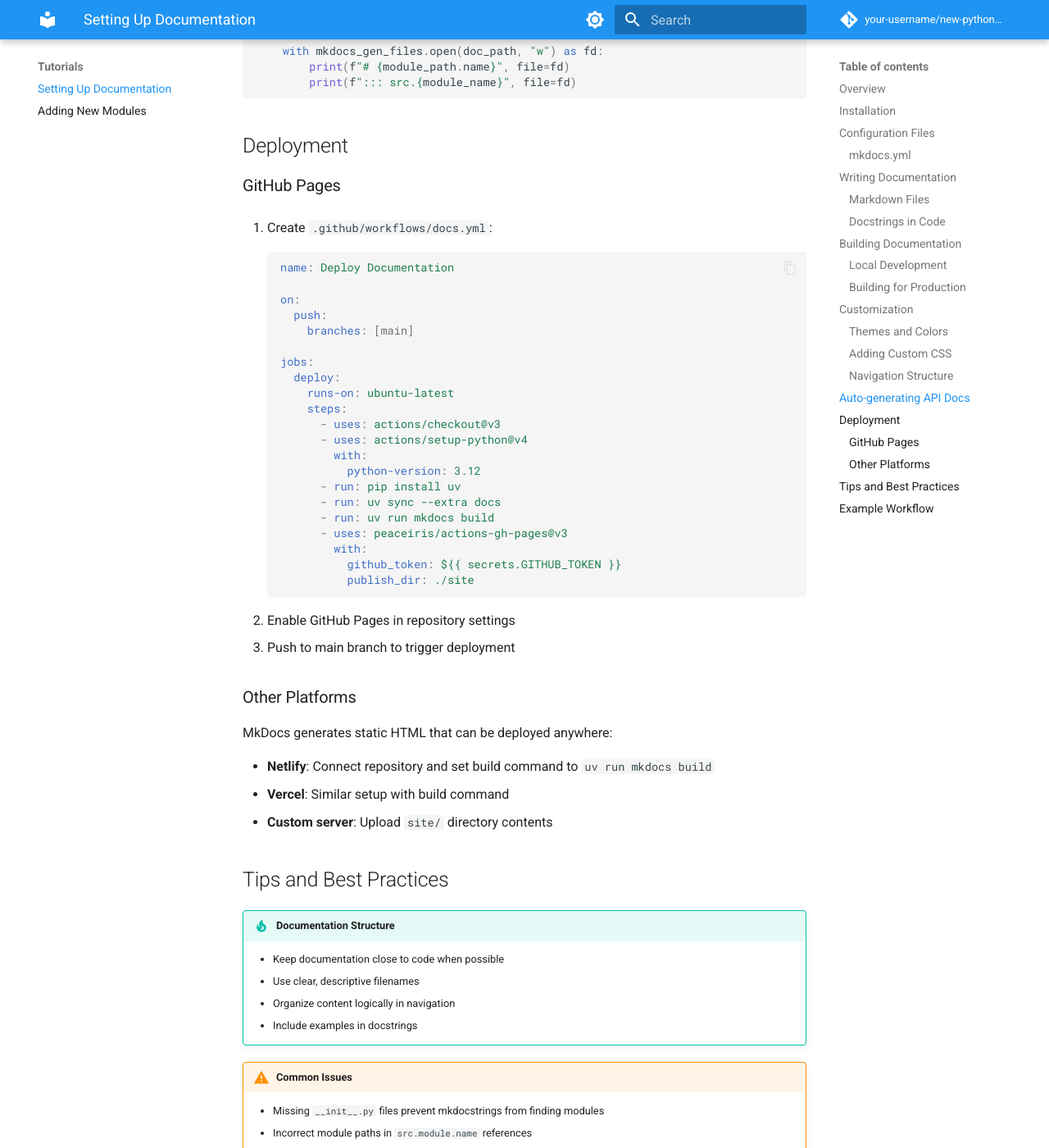
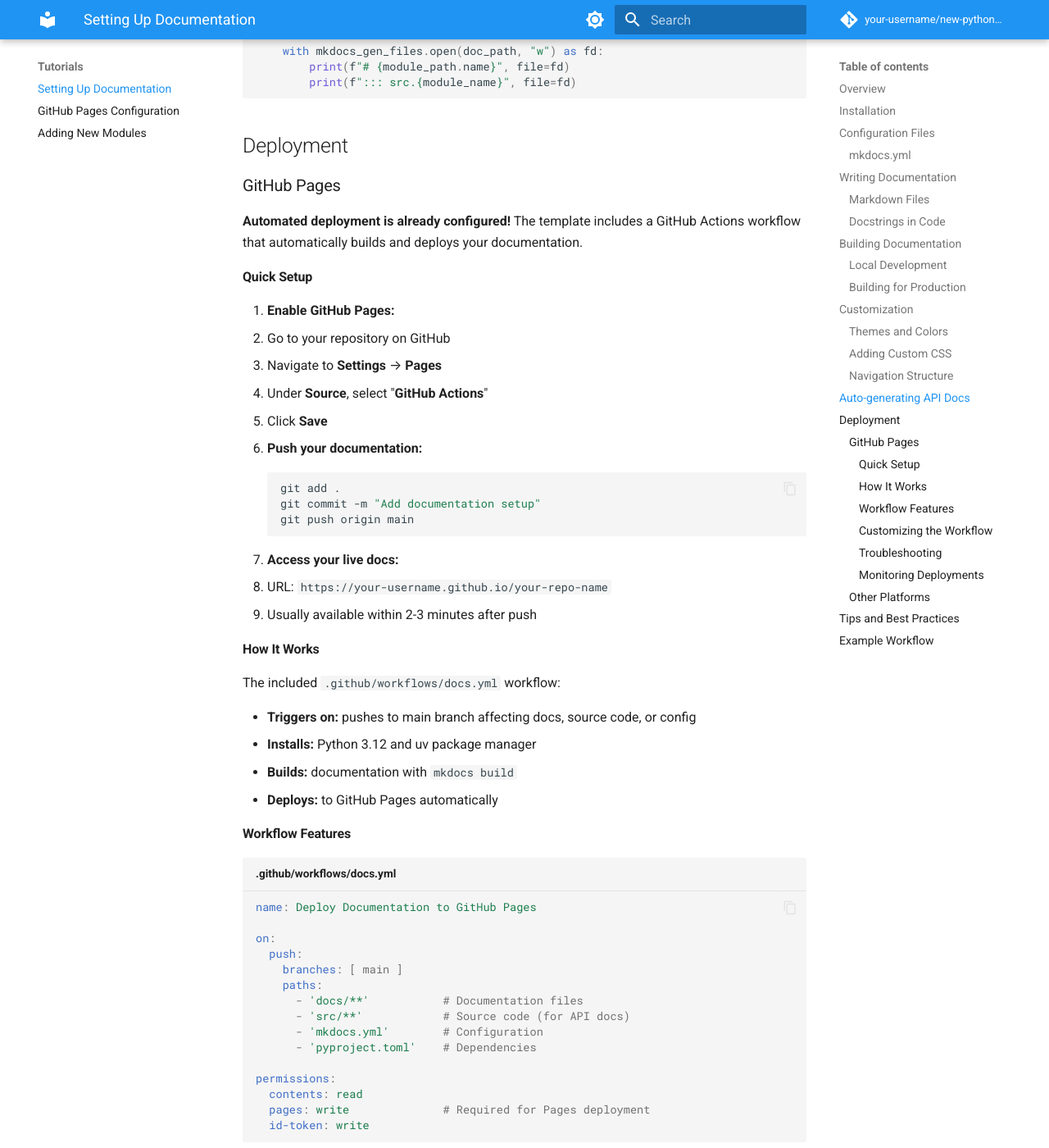
Before and after one commit to liam-hsieh/new-python-repo, an MkDocs documentation site: the page built from docs/tutorials/docs-setup.md, in a window 1280 px wide and 1400 px high, scrolled down 4954 px. Shown: the whole window at 82% size. Built offline with MkDocs 1.6.1 and Material for MkDocs 9.7.7, drawn with Linux system fonts in a browser that asks for light colours; comment, search, counter and statistics services are not loaded; some of the changed text lies outside the part shown.

Commit message:
Setup documentation with configurable GitHub Pages

````diff
--- a/docs/tutorials/docs-setup.md
+++ b/docs/tutorials/docs-setup.md
@@ -230,33 +230,103 @@ for path in sorted(src_dir.rglob("*.py")):
 
 ### GitHub Pages
 
-1. Create `.github/workflows/docs.yml`:
-   ```yaml
-   name: Deploy Documentation
+**Automated deployment is already configured!** The template includes a GitHub Actions workflow that automatically builds and deploys your documentation.
 
-   on:
-     push:
-       branches: [main]
+#### Quick Setup
 
-   jobs:
-     deploy:
-       runs-on: ubuntu-latest
-       steps:
-         - uses: actions/checkout@v3
-         - uses: actions/setup-python@v4
-           with:
-             python-version: 3.12
-         - run: pip install uv
-         - run: uv sync --extra docs
-         - run: uv run mkdocs build
-         - uses: peaceiris/actions-gh-pages@v3
-           with:
-             github_token: ${{ secrets.GITHUB_TOKEN }}
-             publish_dir: ./site
+1. **Enable GitHub Pages:**
+   - Go to your repository on GitHub
+   - Navigate to **Settings** → **Pages**
+   - Under **Source**, select "**GitHub Actions**"
+   - Click **Save**
+
+2. **Push your documentation:**
+   ```bash
+   git add .
+   git commit -m "Add documentation setup"
+   git push origin main
    ```
 
-2. Enable GitHub Pages in repository settings
-3. Push to main branch to trigger deployment
+3. **Access your live docs:**
+   - URL: `https://your-username.github.io/your-repo-name`
+   - Usually available within 2-3 minutes after push
+
+#### How It Works
+
+The included `.github/workflows/docs.yml` workflow:
+
+- **Triggers on:** pushes to main branch affecting docs, source code, or config
+- **Installs:** Python 3.12 and uv package manager
+- **Builds:** documentation with `mkdocs build`
+- **Deploys:** to GitHub Pages automatically
+
+#### Workflow Features
+
+```yaml title=".github/workflows/docs.yml"
+name: Deploy Documentation to GitHub Pages
+
+on:
+  push:
+    branches: [ main ]
+    paths:
+      - 'docs/**'           # Documentation files
+      - 'src/**'            # Source code (for API docs)
+      - 'mkdocs.yml'        # Configuration
+      - 'pyproject.toml'    # Dependencies
+
+permissions:
+  contents: read
+  pages: write              # Required for Pages deployment
+  id-token: write
+```
+
+#### Customizing the Workflow
+
+To modify deployment behavior, edit `.github/workflows/docs.yml`:
+
+**Change trigger branches:**
+```yaml
+on:
+  push:
+    branches: [ main, develop ]  # Add more branches
+```
+
+**Add manual trigger:**
+```yaml
+on:
+  push:
+    branches: [ main ]
+  workflow_dispatch:             # Enables manual run
+```
+
+**Different Python version:**
+```yaml
+- name: Set up Python
+  uses: actions/setup-python@v4
+  with:
+    python-version: '3.11'      # Change version
+```
+
+#### Troubleshooting
+
+**Build fails?**
+- Check the Actions tab in your GitHub repository
+- Common issues: missing dependencies, broken links, invalid markdown
+
+**Pages not updating?**
+- Ensure GitHub Pages source is set to "GitHub Actions"
+- Check if the workflow is enabled in Actions tab
+- Verify the workflow file is in `.github/workflows/`
+
+**Custom domain?**
+- Add a `CNAME` file to your `docs/` directory with your domain
+- Configure DNS to point to GitHub Pages
+
+#### Monitoring Deployments
+
+- **Actions tab**: See build logs and status
+- **Environments**: View deployment history under repository settings
+- **Commit status**: Green checkmark indicates successful deployment
 
 ### Other Platforms
 
--- a/mkdocs.yml
+++ b/mkdocs.yml
@@ -43,6 +43,7 @@ nav:
     - Demo Sub App: api/demo-sub-app.md
   - Tutorials:
     - Setting Up Documentation: tutorials/docs-setup.md
+    - GitHub Pages Configuration: tutorials/github-pages-config.md
     - Adding New Modules: tutorials/adding-modules.md
 
 plugins:
````
Also changed, not shown: README.md (+63 -9 lines), check_config.py (added, +62 -0 lines), docs/getting-started/demos.md (+8 -8 lines), docs/getting-started/import-patterns.md (+4 -4 lines), docs/github-pages-setup.md (added, +91 -0 lines), docs/tutorials/github-pages-config.md (added, +272 -0 lines), project.toml (added, +22 -0 lines), 4 other files.
